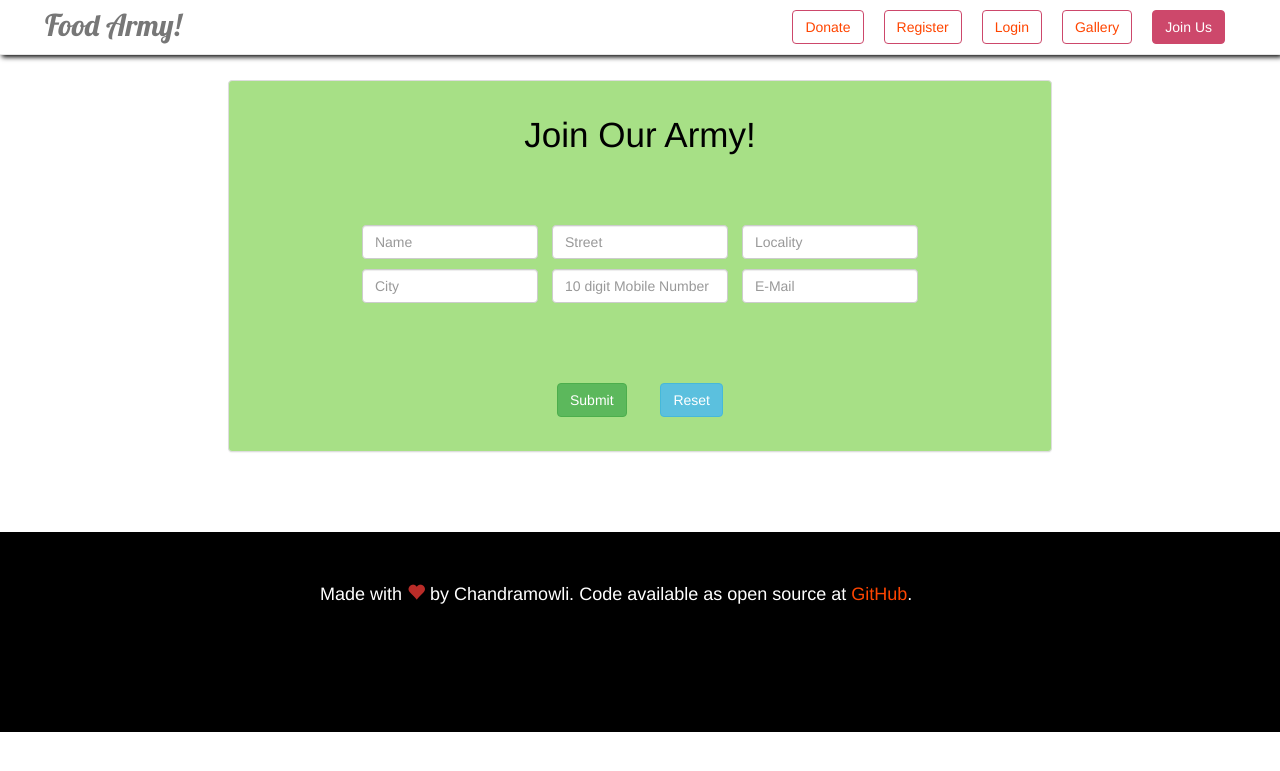
After one commit to chamow97/Food-Army, a Django app: page /join_us in a window 1280 px wide. The commit adds this page. Shown: the top 771 px of the page. Run offline with Django 3.2, Linux system fonts and the light colour scheme; some libraries are stand-ins or nearby versions.

Commit message:
Donor and field worker view done :beers:

```diff
--- a/fms/admin.py
+++ b/fms/admin.py
@@ -6,9 +6,10 @@ from .models import user_info
 from .models import food_info
 from .models import donate_info
 from .models import gallery_info
-
+from .models import new_applicants
 
 admin.site.register(user_info)
 admin.site.register(donate_info)
 admin.site.register(food_info)
 admin.site.register(gallery_info)
+admin.site.register(new_applicants)
--- a/fms/static/css/home.css
+++ b/fms/static/css/home.css
@@ -204,3 +204,5 @@ footer{
 #footerText a{
     color: orangered;
 }
+.modal-dialog {width:600px;}
+.thumbnail {margin-bottom:6px;}
--- a/fms/static/js/home.js
+++ b/fms/static/js/home.js
@@ -1,3 +1,13 @@
+$(document).ready(function() {
+$('.thumbnail').click(function(){
+      $('.modal-body').empty();
+  	var title = $(this).parent('a').attr("title");
+  	$('.modal-title').html(title);
+  	$($(this).parents('div').html()).appendTo('.modal-body');
+  	$('#myModal').modal({show:true});
+});
+
+});
 var counter = 0;
 function createNewItem()
 {
--- a/fms/templates/base.html
+++ b/fms/templates/base.html
@@ -4,7 +4,7 @@
     <meta charset="UTF-8">
     <meta name="viewport" content="width=device-width, initial-scale=1">
     <link rel="shortcut icon" type="image/png" href="{% static 'images/favicon.png' %}"/>
-    <title>Food Management System</title>
+    <title>Food Army</title>
 {#    Fonts#}
     <link href="{% static 'fonts/Bellefair-Regular.ttf' %}">
     <link href="https://fonts.googleapis.com/css?family=Lobster" rel="stylesheet">
@@ -51,7 +51,7 @@ toastr.options = {
                <li><button class="btn btn-default nav-button logout-btn {% block account_selected %}{% endblock %}"><a href="../account">Hi! {{ request.user.username }}</a></button></li>
                <li><button class="btn btn-default nav-button {% block gallery_selected %}{% endblock %}"><a href="../gallery">Gallery</a></button></li>
 
-               <li><button class="btn btn-default nav-button {% block join_selected %}{% endblock %}"><a href="../about">Join Us</a></button></li>
+               <li><button class="btn btn-default nav-button {% block join_selected %}{% endblock %}"><a href="../join_us_page">Join Us</a></button></li>
 
             </ul>
         </div>
@@ -83,7 +83,7 @@ toastr.options = {
 <div class="col-sm-offset-2 col-xs-offset-1 col-md-offset-2 col-lg-offset-3">
     <br><br>
     <h4 id="footerText">Made with <span style="color: #b92c28" class="glyphicon glyphicon-heart"></span> by Chandramowli. Code available as open
-        source at <a href="www.github.com/chamow97/food-army">GitHub</a>.
+        source at <a href="https://github.com/chamow97/food-army">GitHub</a>.
     <br>
     <br>
         <br>
--- a/fms/templates/donate.html
+++ b/fms/templates/donate.html
@@ -40,7 +40,7 @@
                     <div class="col col-sm-offset-1 col-md-offset-0 col-lg-offset-0 col-xs-offset-1">
                         <label style="display: inline-block">Contact:</label>
 
-                        <input pattern="^\d{10}$" maxlength=10 required style="display: inline-block" class="form-control itemField" placeholder="Mobile Number" name="contact" type="text">
+                        <input pattern="^\d{10}$" maxlength=10 required style="display: inline-block" class="form-control itemField" placeholder="10 digit Mobile Number" name="contact" type="text">
                         <br>
                     </div>
                     <br>
--- /dev/null
+++ b/fms/templates/join_us.html
@@ -0,0 +1,56 @@
+{% extends 'base.html' %}
+{% load staticfiles %}
+{% block join_selected %}
+    nav-button-selected
+{% endblock %}
+{% block content %}
+    {% if success_message  %}
+    <script>toastr.success('{{ success_message }}');</script>
+{% endif %}
+{% if info_message  %}
+    <script>toastr.info('{{ info_message }}');</script>
+{% endif %}
+{% if error_message  %}
+    <script>toastr.error('{{ error_message }}');</script>
+{% endif %}
+
+    <div class="container-fluid">
+        <div class="row">
+            <div class="col col-sm-0 col-md-2 col-lg-2 col-xs-0"></div>
+            <div class="col col-xs-12 col-sm-12 col-md-8 col-lg-8">
+                <div class="panel panel-default reg-form">
+
+                    <div class="panel-body">
+                         <h2 id="heading1">Join Our Army!</h2>
+                    </div>
+                    <br>
+                    <br>
+                    <form class="form-horizontal" action="../join_us" role="form" method="post" enctype="multipart/form-data">
+                        {% csrf_token %}
+                        <div class="form-group">
+                                <div class="row">
+                                    <div class="col col-xs-1 col-sm-1 col-lg-1 col-md-1"></div>
+                                    <div class="col col-cs-10 col-sm-10 col-lg-10 col-md-10">
+                                        <input name="name" type="text" class="form-control itemField" placeholder="Name" required>
+                                        <input name="street" type="text" class="form-control itemField" placeholder="Street" required>
+                                        <input name="locality" type="text" class="form-control itemField" placeholder="Locality" required>
+                                        <input name="city" type="text" class="form-control itemField" placeholder="City" required>
+                                        <input name="mobile" type="text" class="form-control itemField" maxlength=10 pattern="^\d{10}$" placeholder="10 digit Mobile Number" required>
+                                        <input name="email" type="email" class="form-control itemField" placeholder="E-Mail" required>
+                                    <br><br>
+                                    </div>
+                                    <div class="col col-xs-1 col-sm-1 col-lg-1 col-md-1"></div>
+                                </div>
+                            </div>
+                    <br><br>
+                    <button type="submit" class="btn btn-success">Submit</button>
+                    <button type="reset" style="margin-left: 30px;" class="btn btn-info">Reset</button>
+                    <br><br>
+                    </form>
+                </div>
+            </div>
+            <div class="col col-sm-0 col-md-2 col-lg-2 col-xs-0"></div>
+        </div>
+    </div>
+
+{% endblock %}
--- a/fms/urls.py
+++ b/fms/urls.py
@@ -14,5 +14,8 @@ urlpatterns = [
     url(r'^confirmation$', views.confirmation, name='confirmation'),
     url(r'^getFood$', views.save_donation, name='save_donation'),
     url(r'^gallery$', views.gallery, name='gallery'),
-    url(r'^account$', views.account, name='account')
+    url(r'^account$', views.account, name='account'),
+    url(r'^reconfirm_code$', views.reconfirm_code, name='reconfirm_code'),
+    url(r'^join_us_page$', views.join_us_page, name='join_us_page'),
+    url(r'^join_us$', views.join_us, name='join_us')
 ]
--- a/fms/views.py
+++ b/fms/views.py
@@ -12,6 +12,7 @@ from random import randint
 from django.core.mail import EmailMessage
 from datetime import timedelta
 from .models import gallery_info
+from .models import new_applicants
 
 
 def index(request):
@@ -57,7 +58,21 @@ def login_user(request):
 def donate(request):
     if not request.user.is_active:
        return render(request, 'login_user.html', {'error_message': 'Login to continue'})
-    return render(request, 'donate.html')
+    if request.user.is_active:
+        user_instance = user_info.objects.filter(username=request.user.username)
+        # if verified, login the user
+        if user_instance[0].is_verified == True:
+            return render(request, 'donate.html')
+        # else check for expiry date of OTP
+        elif user_instance[0].is_verified == False:
+            login(request, request.user)
+            date_now = timezone.now()
+            # if it has expired, go to reconfirmation page
+            if user_instance[0].expiry_date < date_now:
+                return redirect('/reconfirm')
+            # if it has not expired, go to confirmation page
+            else:
+                return redirect('/confirm')
 
 def confirmation(request):
     confirmation_code = request.POST['confirmation_code']
@@ -80,6 +95,55 @@ def gallery(request):
 
 def reconfirm_account(request):
     return render(request, 'reconfirm_account.html')
+
+def reconfirm_code(request):
+    username = request.user.username
+    expiry_date = timedelta(days=1)
+    token = randint(10000, 99999)
+    user_instance = user_info.objects.get(username=username)
+    user_instance.expiry_date = timezone.now() + expiry_date
+    user_instance.token = token
+    try:
+        subject = "Food Army Confirmation Code"
+        message = "Thank you for registering to Food Army. Your Confirmation code is: " + str(token) + ". Do not " \
+                                                                                                "share this with anyone. This code expires in a day."
+        e_mail = EmailMessage(subject, message, to=[str(user_instance.email)])
+        e_mail.send()
+        print(user_instance.expiry_date)
+        print(user_instance.token)
+        user_instance.save()
+        return render(request, 'index.html', {'info_message': 'Confirmation Code has been sent again to your mail. Code expires in a day.'})
+    except:
+        return render(request, 'index.html', {'error_message': 'Some internal issues. Sorry for inconvenience. Try again later.'})
+
+def join_us_page(request):
+    return render(request, 'join_us.html')
+
+def join_us(request):
+    try:
+        name = request.POST['name']
+        street = request.POST['street']
+        locality = request.POST['locality']
+        city = request.POST['city']
+        mobile = request.POST['mobile']
+        email = request.POST['email']
+        is_old_worker = new_applicants.objects.filter(email=email)
+        if is_old_worker.count() != 0:
+            return render(request, 'join_us.html', {'error_message':'A Field worker with that e-mail already exist.'})
+        new_worker = new_applicants(name=name,
+                                    street=street,
+                                    locality=locality,
+                                    city=city,
+                                    mobile=mobile,
+                                    email=email,
+                                    is_a_member=False)
+        new_worker.save()
+        return render(request, 'index.html', {'info_message':'Your information is with us. We will contact you shortly.'})
+
+    except:
+        render(request, 'join_us.html', {'error_message':'Some internal issues. Try again after some time'})
+    return render(request, 'join_us.html')
+
 
 def logout_user(request):
     logout(request)
@@ -172,22 +236,25 @@ class UserFormView(View):
                 return render(request, 'registration_form.html', {'form': form, 'error_message': 'This E-Mail is already registered'})
             #random token generation
             #expiry date is 1 day after current time
-            expiry_date = timedelta(days=1)
-            token = randint(10000, 99999)
-            user_instance = user_info.objects.create(username = username,
+            try:
+                expiry_date = timedelta(days=1)
+                token = randint(10000, 99999)
+                user_instance = user_info.objects.create(username = username,
                                                      email = email,
                                                      is_verified = False,
                                                      token = token,
                                                      register_date = timezone.now(),
                                                      expiry_date = timezone.now() + expiry_date)
-            #Email Code
-            subject = "Food Army Confirmation Code"
-            message = "Thank you for registering to Food Army. Your Confirmation code is: " + str(token) + ". Do not " \
+                #Email Code
+                subject = "Food Army Confirmation Code"
+                message = "Thank you for registering to Food Army. Your Confirmation code is: " + str(token) + ". Do not " \
                         "share this with anyone. This code expires in a day."
-            e_mail = EmailMessage(subject, message, to=[str(email)])
-            e_mail.send()
-            user.save()
-            user_instance.save()
-            return render(request, 'index.html', {'info_message' : 'Check your mail for a confirmation code. The code expires in a day.'})
+                e_mail = EmailMessage(subject, message, to=[str(email)])
+                e_mail.send()
+                user.save()
+                user_instance.save()
+                return render(request, 'index.html', {'info_message' : 'Check your mail for a confirmation code. The code expires in a day.'})
+            except:
+                return render(request, 'index.html', {'error_message': 'Some internal issues. Sorry for inconvenience. Try again later.'})
 
         return render(request, self.template_name, {'form':form})
--- a/food_management_system/settings.py
+++ b/food_management_system/settings.py
@@ -124,8 +124,8 @@ EMAIL_BACKEND = 'django.core.mail.backends.smtp.EmailBackend'
 EMAIL_USE_TLS = True
 EMAIL_HOST = 'smtp.gmail.com'
 EMAIL_PORT = 587
-EMAIL_HOST_USER = 'foodarmy2017@gmail.com'
-EMAIL_HOST_PASSWORD = 'foodarmy1234'
+EMAIL_HOST_USER = ''
+EMAIL_HOST_PASSWORD = ''
 MEDIA_URL = '/media/'
 MEDIA_ROOT = os.path.join(BASE_DIR, 'media')
 STATIC_ROOT = os.path.join(BASE_DIR, 'static')
```
Also changed, not shown: fms/models.py (+14 -0 lines), fms/templates/account.html (+5 -3 lines), fms/templates/gallery.html (+27 -0 lines), fms/templates/index.html (+6 -2 lines), fms/templates/reconfirm_account.html (+5 -44 lines), db.sqlite3, fms/migrations/0017_new_applicants.py (added), fms/migrations/0018_auto_20171004_1327.py (added), media/5_FobxkPT.jpg (added), media/5_aqH5zOZ.jpg (added).
